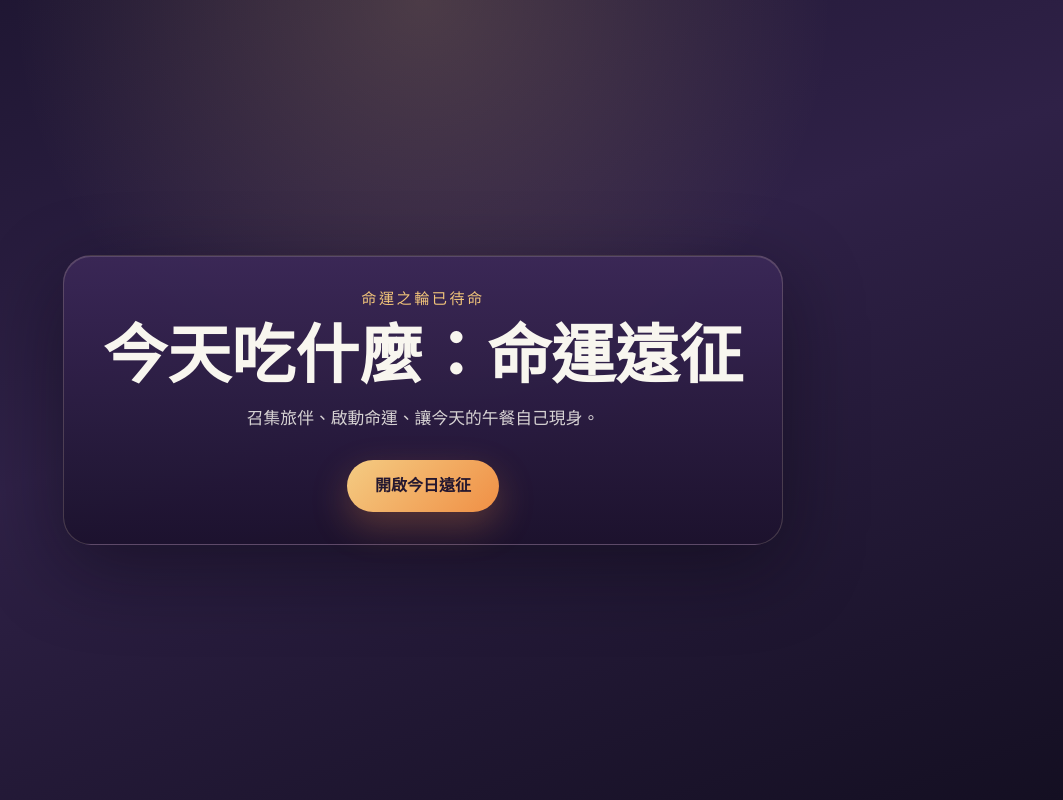
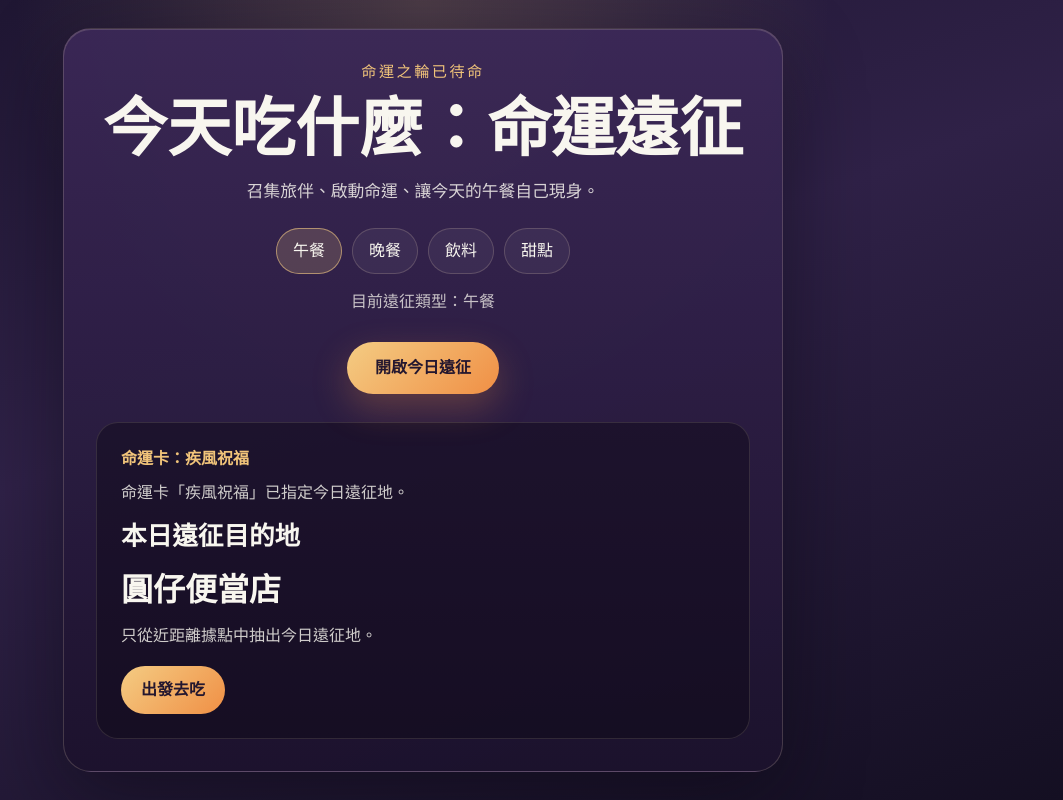
Before and after one commit to tonytien1980/what-to-eat, a React (Vite) app: page / in a window 1280 px wide. Both pictures are taken after a click on the button "開啟今日遠征". Shown: the whole page, without its empty margins (217-1280 px from the left). Built offline with nearby package versions, Linux system fonts and the light colour scheme.

Commit message:
feat: add expedition result flow

```diff
--- a/src/App.tsx
+++ b/src/App.tsx
@@ -1,6 +1,18 @@
+import { useState } from 'react';
+import { categories } from './features/restaurants/data';
+import { getCategorySummary, getRoundSummary } from './features/result/result-copy';
+import { startExpedition, type ExpeditionRound } from './features/spin/useExpedition';
+import type { Category } from './features/restaurants/types';
 import './styles.css';
 
 export default function App() {
+  const [activeCategory, setActiveCategory] = useState<Category>('lunch');
+  const [round, setRound] = useState<ExpeditionRound | null>(null);
+
+  const handleStart = () => {
+    setRound(startExpedition(activeCategory));
+  };
+
   return (
     <main className="app-shell">
       <section className="quest-board" aria-label="今日遠征告示牌">
@@ -9,9 +21,43 @@ export default function App() {
         <p className="tagline">
           召集旅伴、啟動命運、讓今天的午餐自己現身。
         </p>
-        <button className="start-button" type="button">
+        <div className="category-tabs" role="tablist" aria-label="遠征類型">
+          {categories.map((category) => (
+            <button
+              key={category.id}
+              className={
+                category.id === activeCategory
+                  ? 'category-pill category-pill-active'
+                  : 'category-pill'
+              }
+              type="button"
+              onClick={() => setActiveCategory(category.id)}
+            >
+              {category.label}
+            </button>
+          ))}
+        </div>
+        <p className="status-copy">{getCategorySummary(activeCategory)}</p>
+        <button className="start-button" type="button" onClick={handleStart}>
           開啟今日遠征
         </button>
+        {round ? (
+          <section className="result-panel" aria-live="polite">
+            <p className="result-kicker">命運卡：{round.destinyCard.name}</p>
+            <p className="result-summary">{getRoundSummary(round)}</p>
+            <h2>本日遠征目的地</h2>
+            <p className="destination-name">{round.destination.name}</p>
+            <p className="result-summary">{round.destinyCard.description}</p>
+            <a
+              className="map-link"
+              href={round.destination.mapUrl}
+              target="_blank"
+              rel="noreferrer"
+            >
+              出發去吃
+            </a>
+          </section>
+        ) : null}
       </section>
     </main>
   );
--- a/src/features/restaurants/selectors.ts
+++ b/src/features/restaurants/selectors.ts
@@ -51,6 +51,9 @@ export function getDestinationPool(
   return filteredPool.length > 0 ? filteredPool : basePool;
 }
 
-export function pickRandomRestaurant(restaurants: RestaurantRecord[]) {
-  return restaurants[Math.floor(Math.random() * restaurants.length)];
+export function pickRandomRestaurant(
+  restaurants: RestaurantRecord[],
+  randomValue = Math.random(),
+) {
+  return restaurants[Math.floor(randomValue * restaurants.length)];
 }
--- /dev/null
+++ b/src/features/result/result-copy.ts
@@ -0,0 +1,17 @@
+import type { Category } from '../restaurants/types';
+import type { ExpeditionRound } from '../spin/useExpedition';
+
+const categoryLabelMap: Record<Category, string> = {
+  lunch: '午餐',
+  dinner: '晚餐',
+  drinks: '飲料',
+  sweets: '甜點',
+};
+
+export function getCategorySummary(category: Category) {
+  return `目前遠征類型：${categoryLabelMap[category]}`;
+}
+
+export function getRoundSummary(round: ExpeditionRound) {
+  return `命運卡「${round.destinyCard.name}」已指定今日遠征地。`;
+}
--- /dev/null
+++ b/src/features/spin/useExpedition.ts
@@ -0,0 +1,31 @@
+import { drawDestinyCard } from '../destiny/draw';
+import type { DestinyCard } from '../destiny/types';
+import { restaurants } from '../restaurants/data';
+import {
+  getDestinationPool,
+  pickRandomRestaurant,
+} from '../restaurants/selectors';
+import type { Category, RestaurantRecord } from '../restaurants/types';
+
+export interface ExpeditionRound {
+  category: Category;
+  destinyCard: DestinyCard;
+  destination: RestaurantRecord;
+  canReroll: boolean;
+}
+
+export function startExpedition(
+  category: Category,
+  randomSource: () => number = Math.random,
+): ExpeditionRound {
+  const destinyCard = drawDestinyCard(randomSource());
+  const pool = getDestinationPool(restaurants, category, destinyCard);
+  const destination = pickRandomRestaurant(pool, randomSource());
+
+  return {
+    category,
+    destinyCard,
+    destination,
+    canReroll: destinyCard.allowReroll,
+  };
+}
--- a/src/styles.css
+++ b/src/styles.css
@@ -82,6 +82,33 @@ button {
   box-shadow: 0 14px 36px rgba(240, 143, 69, 0.28);
 }
 
+.category-tabs {
+  display: flex;
+  flex-wrap: wrap;
+  gap: 10px;
+  justify-content: center;
+  margin-top: 24px;
+}
+
+.category-pill {
+  padding: 10px 16px;
+  border-radius: 999px;
+  border: 1px solid rgba(255, 232, 194, 0.18);
+  background: rgba(255, 255, 255, 0.05);
+  color: #f8f6ef;
+  cursor: pointer;
+}
+
+.category-pill-active {
+  background: rgba(244, 204, 131, 0.18);
+  border-color: rgba(244, 204, 131, 0.58);
+}
+
+.status-copy {
+  margin: 16px 0 0;
+  color: rgba(248, 246, 239, 0.76);
+}
+
 .start-button:hover {
   transform: translateY(-2px);
   box-shadow: 0 20px 40px rgba(240, 143, 69, 0.34);
@@ -89,6 +116,50 @@ button {
 
 .start-button:active {
   transform: translateY(1px);
+}
+
+.result-panel {
+  margin-top: 28px;
+  padding: 24px;
+  border-radius: 22px;
+  background: rgba(12, 9, 20, 0.42);
+  border: 1px solid rgba(255, 232, 194, 0.12);
+  text-align: left;
+}
+
+.result-kicker {
+  margin: 0;
+  color: #f1c47a;
+  font-weight: 700;
+}
+
+.result-panel h2 {
+  margin: 12px 0 0;
+  font-size: 1.6rem;
+}
+
+.result-summary {
+  margin: 10px 0 0;
+  color: rgba(248, 246, 239, 0.82);
+}
+
+.destination-name {
+  margin: 10px 0 0;
+  font-size: 2rem;
+  font-weight: 700;
+}
+
+.map-link {
+  display: inline-flex;
+  align-items: center;
+  justify-content: center;
+  margin-top: 18px;
+  padding: 12px 20px;
+  border-radius: 999px;
+  background: linear-gradient(135deg, #f4cc83 0%, #f08f45 100%);
+  color: #24172f;
+  font-weight: 700;
+  text-decoration: none;
 }
 
 @media (max-width: 640px) {
@@ -103,4 +174,12 @@ button {
   .start-button {
     width: 100%;
   }
+
+  .result-panel {
+    padding: 20px;
+  }
+
+  .map-link {
+    width: 100%;
+  }
 }
```
Also changed, not shown: 1 other file (tests, documents, lock files or other folders).
